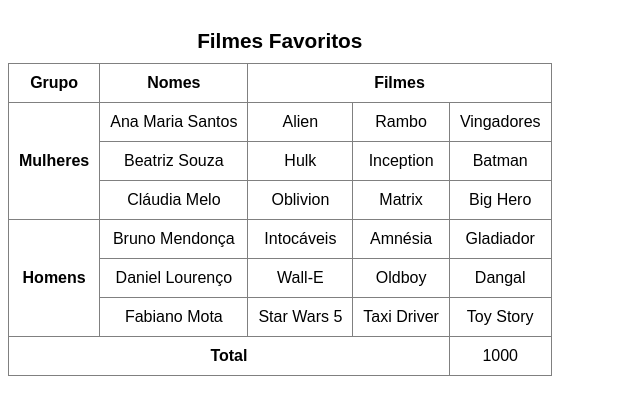
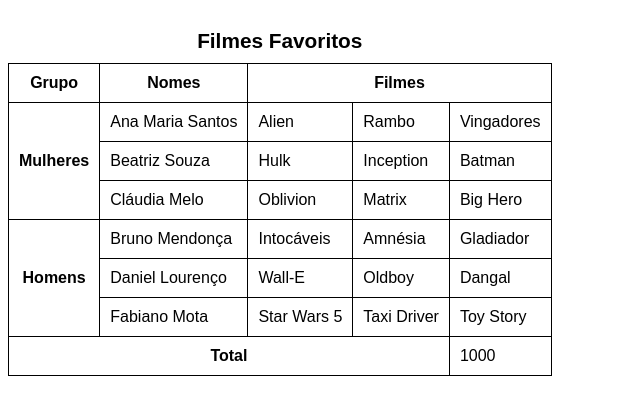
Before and after one commit to Julioo-Cesar/html-e-css, a plain HTML site: page MODULO 3/exercicios/ex023/tebela004.html in a window 1280 px wide. Shown: the part 61-476 px from the top of the page, without its empty margins (0-640 px from the left). Drawn offline with Linux system fonts and the light colour scheme.

Commit message:
atualização da tabela004

```diff
--- a/MODULO 3/exercicios/ex023/tebela004.html
+++ b/MODULO 3/exercicios/ex023/tebela004.html
@@ -4,7 +4,9 @@
     <meta charset="UTF-8">
     <meta http-equiv="X-UA-Compatible" content="IE=edge">
     <meta name="viewport" content="width=device-width, initial-scale=1.0">
+
     <title>Tabelas</title>
+
     <style>
         body {
             font-family: Arial, Helvetica, sans-serif;
@@ -20,12 +22,12 @@
             padding: 10px;
         }
 
-        td, th {
-            border: 1px solid gray;
+        th, td {
+            border: 1px solid black;
             padding: 10px;
-            text-align: center;
         }
     </style>
+
 </head>
 <body>
     <h1>Exercício de Tabelas</h1>
@@ -38,12 +40,6 @@
                 <th colspan="3" scope="colgroup">Filmes</th>
             </tr>
         </thead>
-        <tfoot>
-            <tr>
-                <th colspan="4" scope="row">Total</th>
-                <td>1000</td>
-            </tr>
-        </tfoot>
         <tbody>
             <tr>
                 <th rowspan="3" scope="rowgroup">Mulheres</th>
@@ -84,6 +80,12 @@
                 <td>Toy Story</td>
             </tr>
         </tbody>
+        <tfoot>
+            <tr>
+                <th colspan="4" scope="row">Total</th>
+                <td>1000</td>
+            </tr>
+        </tfoot>
     </table>
 </body>
 </html>
```
